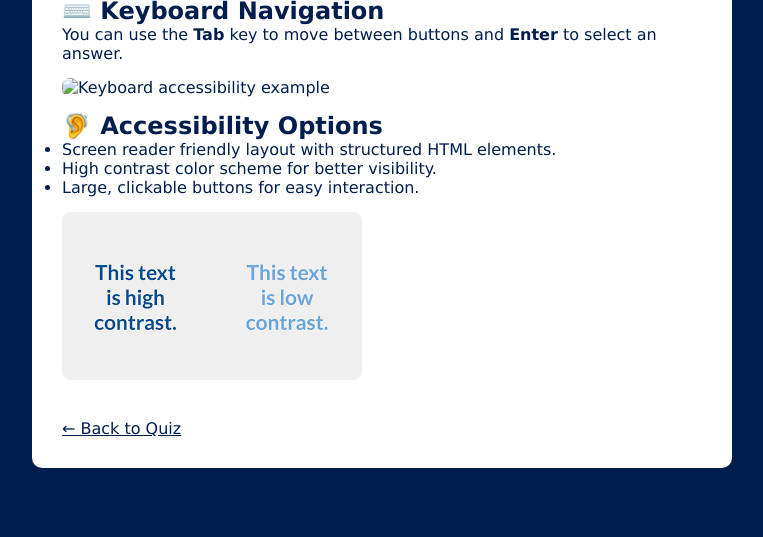
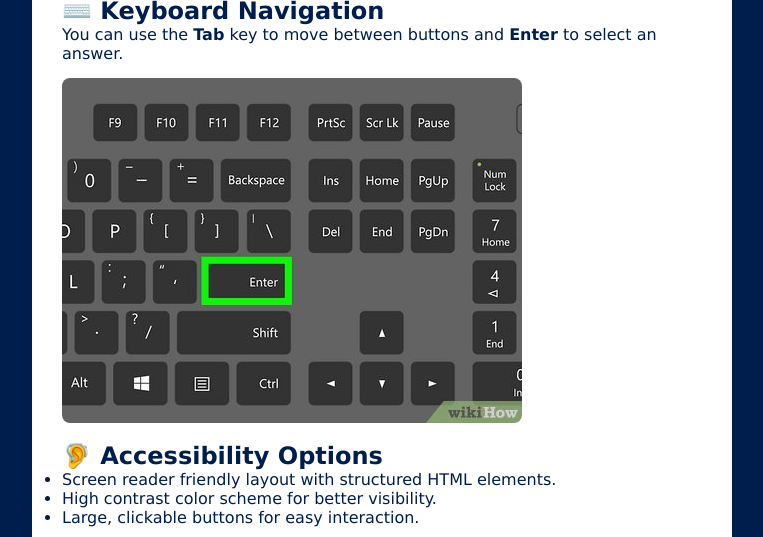
Before and after one commit to IvanTanner-dev/CodeAcademy-Project-1, a plain HTML site: page how-to.html in a window 1280 px wide. Shown: the part 263-800 px from the top of the page, without its empty margins (258-1021 px from the left). Drawn offline with Linux system fonts and the light colour scheme; files that its build step writes are made by us from their sources.

Commit message:
Update how-to.html

```diff
--- a/how-to.html
+++ b/how-to.html
@@ -52,7 +52,7 @@
 
         <h2>⌨️ Keyboard Navigation</h2>
         <p>You can use the <strong>Tab</strong> key to move between buttons and <strong>Enter</strong> to select an answer.</p>
-        <img src="images/keyboard-accessibility.png" alt="Keyboard accessibility example">
+        <img src="images/keyboard-accessibility.jpg" alt="Keyboard accessibility example">
 
         <h2>🦻 Accessibility Options</h2>
         <ul>
```
